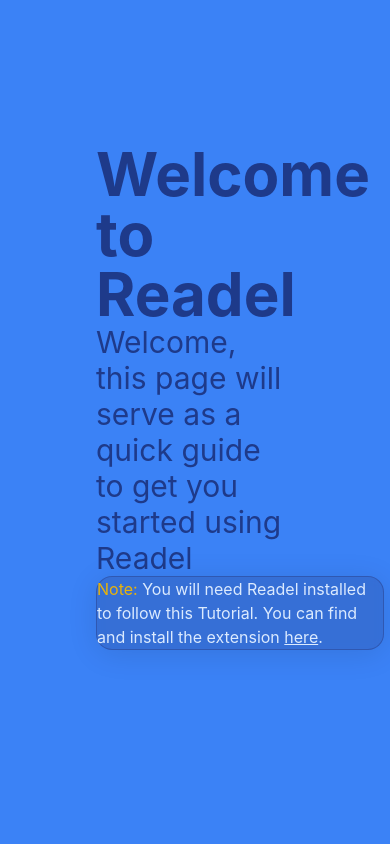
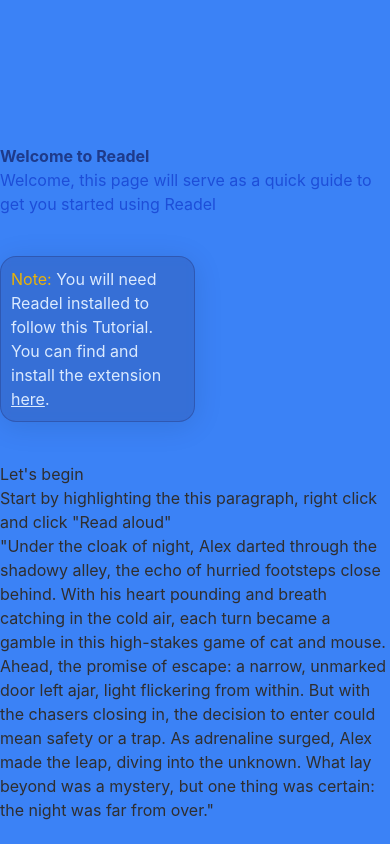
Before and after one commit to MatthwFrost/edelwebsite, a SvelteKit app: page /welcome in a window 390 px wide. Built offline with nearby package versions, Linux system fonts and the light colour scheme.

Commit message:
feeback error

```diff
--- a/src/app.css
+++ b/src/app.css
@@ -10,12 +10,12 @@
     @apply h-full md:px-10 px-2
     }
     .update-heading{
-    @apply text-green-400 text-4xl font-bold opacity-50;
+    @apply text-green-400 md:text-4xl text-lg font-bold opacity-50;
     }
     .update-item{
-    @apply  text-green-100 pt-10 text-4xl font-semibold
+    @apply  text-green-100 pt-10 md:text-4xl text-2xl font-semibold
     }
     .update-desc{
-    @apply  text-green-300 text-2xl md:w-[55vw] pt-2 opacity-75
+    @apply  text-green-300 md:text-2xl text-lg md:w-[55vw] pt-2 opacity-75
     }
     }
--- a/src/routes/+page.svelte
+++ b/src/routes/+page.svelte
@@ -125,7 +125,7 @@
                     <svg xmlns="http://www.w3.org/2000/svg" width="16" height="16" viewBox="0 0 24 24" fill="none" stroke="currentColor" stroke-width="2" stroke-linecap="round" stroke-linejoin="round" class="feather feather-external-link"><path d="M18 13v6a2 2 0 0 1-2 2H5a2 2 0 0 1-2-2V8a2 2 0 0 1 2-2h6"/><polyline points="15 3 21 3 21 9"/><line x1="10" y1="14" x2="21" y2="3"/></svg>
                 </div>
                 <div class="flex flex-row items-center justify-center transform transition duration-100 hover:scale-125">
-                    <a class="mr-2" href="/updates" target="_blank">Updates</a>
+                    <a class="mr-2" href="/updates">Updates</a>
                     <svg xmlns="http://www.w3.org/2000/svg" width="16" height="16" viewBox="0 0 24 24" fill="none" stroke="currentColor" stroke-width="2" stroke-linecap="round" stroke-linejoin="round" class="feather feather-external-link"><path d="M18 13v6a2 2 0 0 1-2 2H5a2 2 0 0 1-2-2V8a2 2 0 0 1 2-2h6"/><polyline points="15 3 21 3 21 9"/><line x1="10" y1="14" x2="21" y2="3"/></svg>
                 </div>
                 <div class="flex flex-row items-center justify-center  transform transition duration-100 hover:scale-125">
--- a/src/routes/updates/+page.svelte
+++ b/src/routes/updates/+page.svelte
@@ -21,7 +21,7 @@
                 <p class="update-desc">
                     You are now able to purchase credits for Readel. <strong>This is where your feedback is important.</strong>
                     Please be candid on what you think about the prices or payment model. I want
-                    to pick one you are all happy with. Let me know via the feedback<a href="https://ag7phnq517o.typeform.com/to/K5GTEV9L" class="underline">feedback</a>
+                    to pick one you are all happy with. Let me know via the <a href="https://ag7phnq517o.typeform.com/to/K5GTEV9L" class="underline">feedback</a>
                 </p>
             </div>
             <div class="update-container">
--- a/src/routes/welcome/+page.svelte
+++ b/src/routes/welcome/+page.svelte
@@ -1,11 +1,23 @@
-<main class="w-[100vw] h-[100vh] bg-blue-500 pt-36 px-24 left-0">
+<main class="h-[100vh] bg-blue-500 pt-36 md:px-24 left-0">
     <div>
-        <div class="text-blue-900">
-            <h1 class="text-6xl font-bold">Welcome to Readel</h1>
-            <p class="text-3xl">Welcome, this page will serve as a quick guide to get you started using Readel</p>
+        <div class="">
+            <h1 class="md:text-6xl font-bold text-blue-900">Welcome to Readel</h1>
+            <p class="md:text-3xl text-blue-700">Welcome, this page will serve as a quick guide to get you started using Readel</p>
         </div>
-        <div class="note-div w-72">
+        <div class="note-div w-[50vw] my-10">
             <p class="text-blue-100"><span class="text-yellow-500">Note:</span> You will need Readel installed to follow this Tutorial. You can find and install the extension <a href="https://chromewebstore.google.com/detail/readel-ai-text-to-speech/mleknmnljocojhodiblcnbgffbhckihd" class="underline">here</a>.</p>
+        </div>
+        <div>
+            <h3>Let's begin</h3>
+            <p>Start by highlighting the this paragraph, right click and click "Read aloud"</p>
+            <p>
+                "Under the cloak of night, Alex darted through the shadowy alley, the echo of hurried footsteps
+                close behind. With his heart pounding and breath catching in the cold air, each turn became a gamble
+                in this high-stakes game of cat and mouse. Ahead, the promise of escape: a narrow, unmarked door left
+                ajar, light flickering from within. But with the chasers closing in, the decision to enter could mean
+                safety or a trap. As adrenaline surged, Alex made the leap, diving into the unknown. What lay beyond was
+                a mystery, but one thing was certain: the night was far from over."
+            </p>
         </div>
     </div>
 </main>
@@ -13,6 +25,7 @@
 
 <style>
     .note-div {
+        padding: 10px;
         background: rgba(36, 39, 93, 0.2);
         border-radius: 16px;
         box-shadow: 0 4px 30px rgba(0, 0, 0, 0.1);
```
